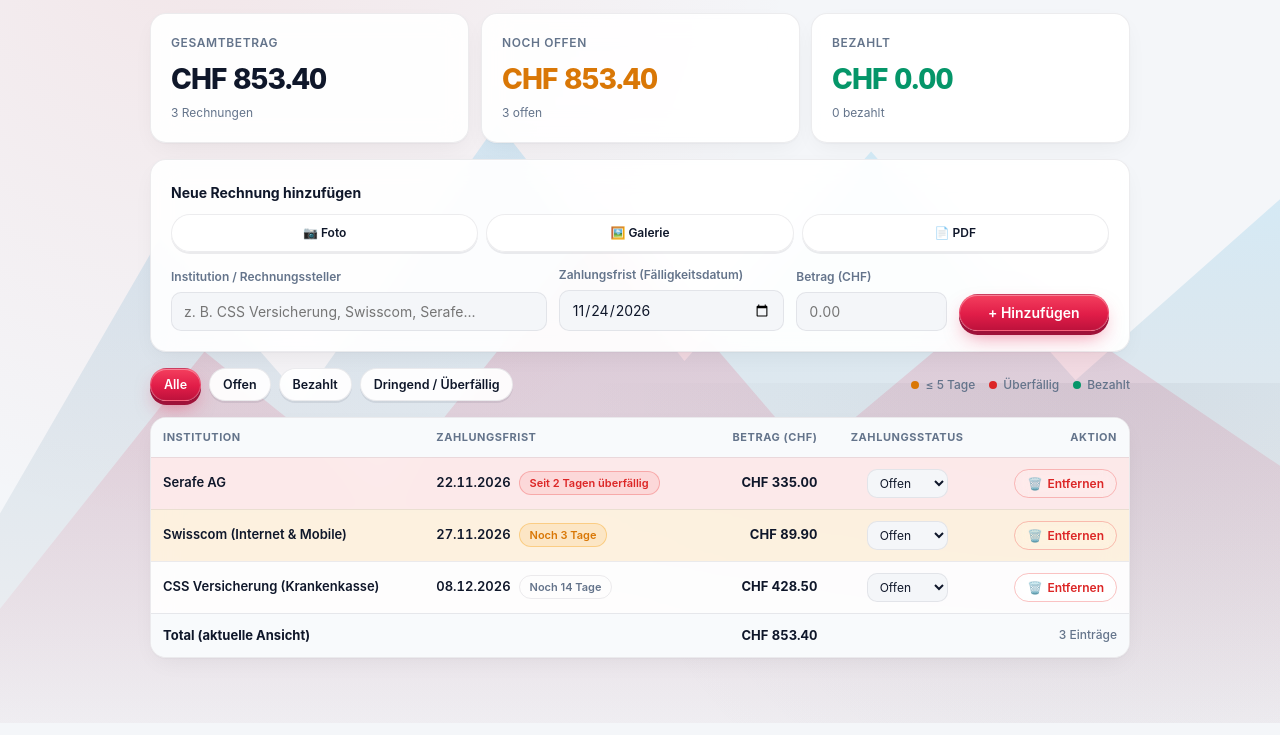
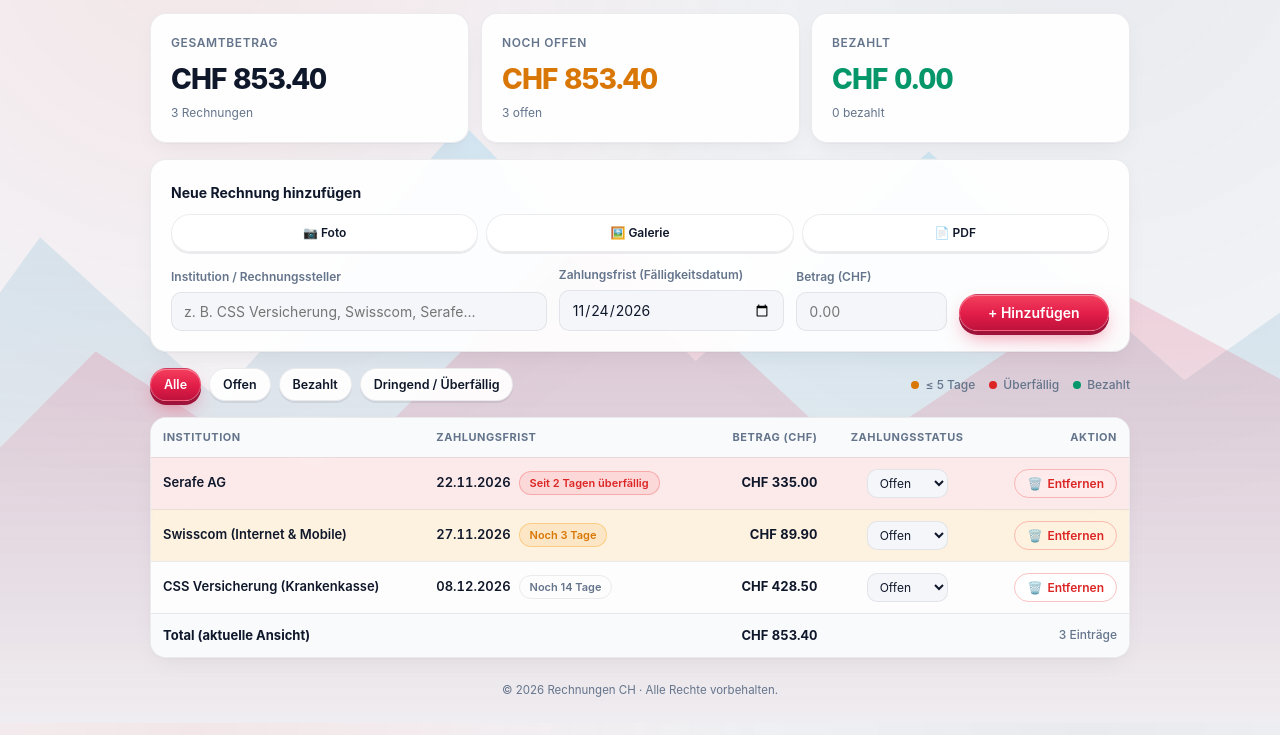
Before and after one commit to nrcesteves-art/rechnungen-ch-pwa, a plain HTML site: page index.html in a window 1280 px wide. Shown: the part 77-812 px from the top of the page. Drawn offline with Linux system fonts and the light colour scheme.

Commit message:
Add copyright footer to Rechnungen CH PWA

```diff
--- a/index.html
+++ b/index.html
@@ -447,6 +447,10 @@
         </table>
       </div>
     </section>
+
+    <footer style="text-align: center; padding: 8px 0 4px; font-size: 11.5px; color: var(--muted);">
+      © <span id="copyrightYear">2026</span> Rechnungen CH · Alle Rechte vorbehalten.
+    </footer>
   </div>
 
   <script>
```
